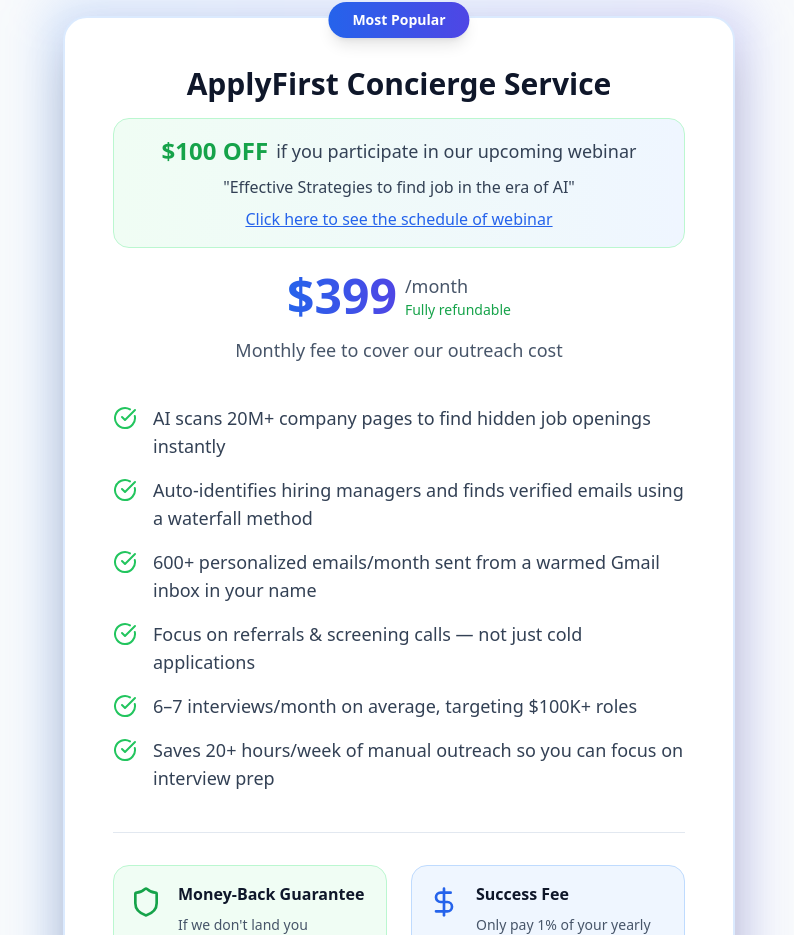
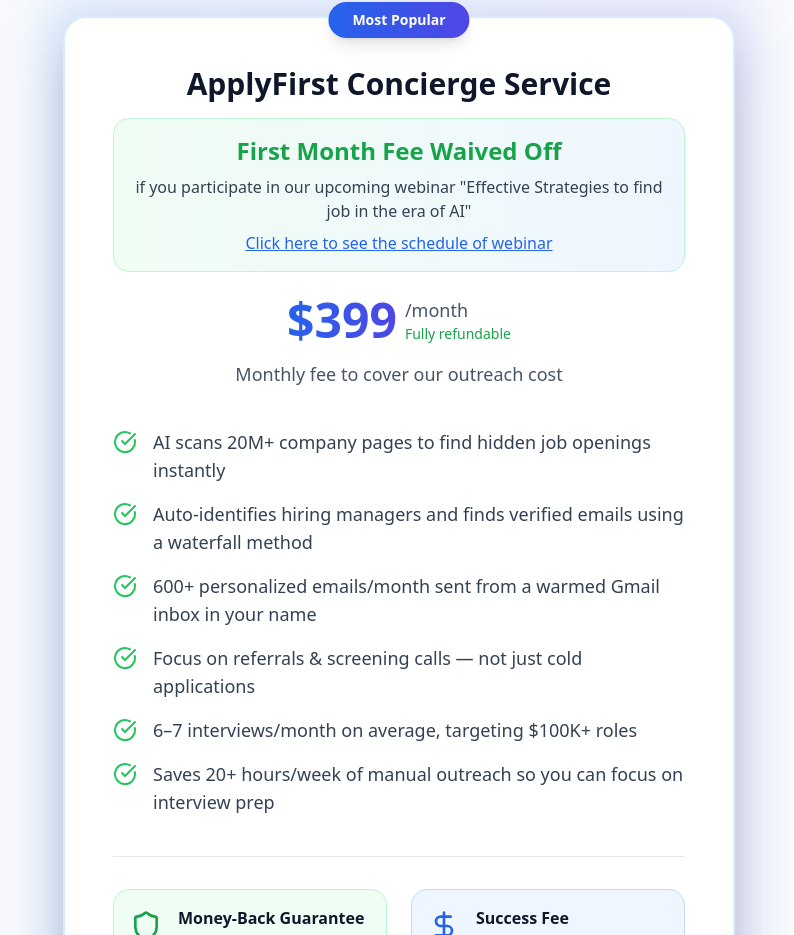
Before and after one commit to archit000999/af_frontent, a React (Vite) app: page / in a window 1280 px wide. Shown: the part 5615-6550 px from the top of the page, without its empty margins (241-1035 px from the left). Built offline with nearby package versions, Linux system fonts and the light colour scheme; no server answers.

Commit message:
Update promotional message
Change the promotional message to "First month fee waived off".

```diff
--- a/src/components/Pricing.tsx
+++ b/src/components/Pricing.tsx
@@ -41,10 +41,9 @@ const Pricing = () => {
                 {/* Promotional Banner */}
                 <div className="bg-gradient-to-r from-green-50 to-blue-50 border border-green-200 rounded-2xl p-4 mb-6">
                   <div className="flex items-center justify-center gap-2 mb-2">
-                    <span className="text-2xl font-bold text-green-600">$100 OFF</span>
-                    <span className="text-lg text-slate-700">if you participate in our upcoming webinar</span>
+                    <span className="text-2xl font-bold text-green-600">First Month Fee Waived Off</span>
                   </div>
-                  <p className="text-slate-700 font-medium mb-2">"Effective Strategies to find job in the era of AI"</p>
+                  <p className="text-slate-700 font-medium mb-2">if you participate in our upcoming webinar "Effective Strategies to find job in the era of AI"</p>
                   <button className="text-blue-600 hover:text-blue-800 font-medium underline transition-colors">
                     Click here to see the schedule of webinar
                   </button>
```
